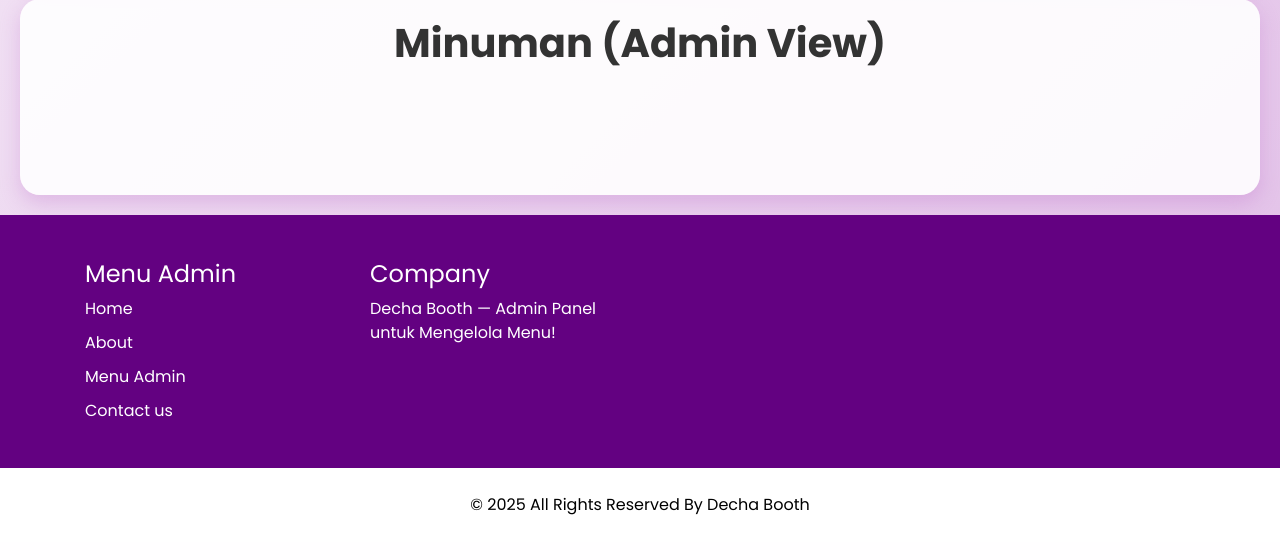
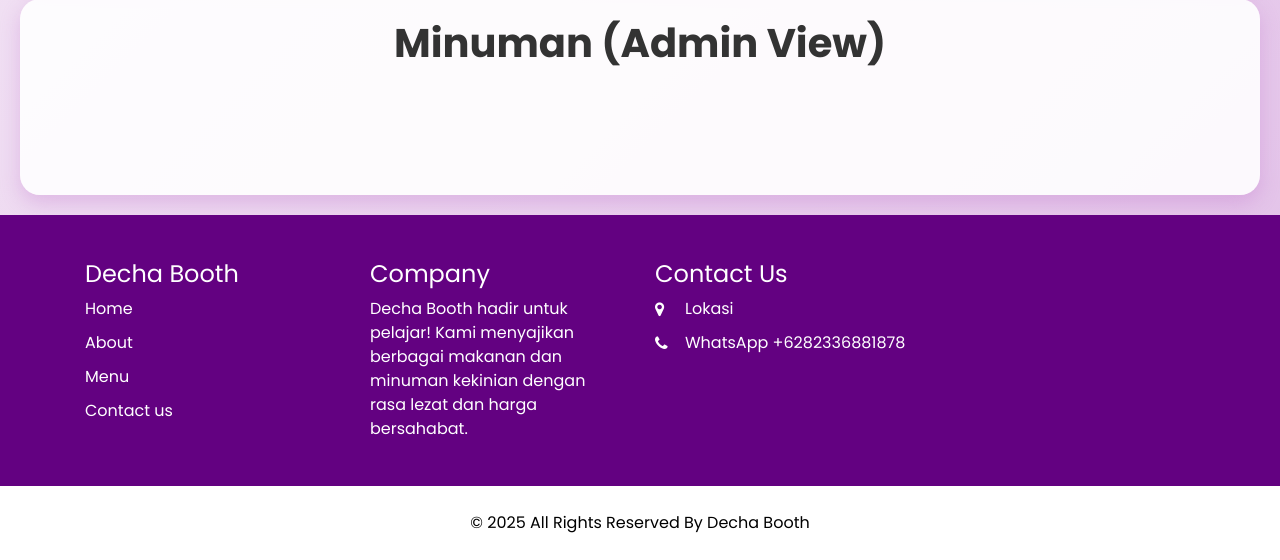
Before and after one commit to fauzifzifi/dechabooth, a PHP site: page /admin_menu.php in a window 1280 px wide. Shown: the part 308-868 px from the top of the page. Before the commit the page ends 823 px from the top, so only its background shows below. Run offline with PHP 8.4, Linux system fonts and the light colour scheme; the visitor is signed in with stand-in values (Sample User, id 1); data that the repository does not hold is empty; some libraries are stand-ins or nearby versions.

Commit message:
Update footer admin_menu.php

```diff
--- a/admin_menu.php
+++ b/admin_menu.php
@@ -149,39 +149,78 @@ if (isset($_GET['hapus'])) {
             </div>
         </section>
 
-        <!-- info & footer -->
+        <!-- info section -->
     <section class="info_section layout_padding2">
       <div class="container">
         <div class="row info_main_row">
           <div class="col-md-6 col-lg-3">
             <div class="info_links">
-                            <h4>Menu Admin</h4>
+              <h4>
+                Decha Booth
+              </h4>
               <div class="info_links_menu">
-                                <a href="index.php">Home</a>
-                                <a href="about.html">About</a>
-                                <a href="admin_menu.php">Menu Admin</a>
-                                <a href="contact.php">Contact us</a>
+                <a href="index.php">
+                  Home
+                </a>
+                <a href="about.html">
+                  About
+                </a>
+                <a href="menu.php">
+                  Menu
+                </a>
+                <a href="contact.php">
+                  Contact us
+                </a>
               </div>
             </div>
           </div>
           <div class="col-md-6 col-lg-3">
             <div class="info_detail">
-                            <h4>Company</h4>
-                            <p class="mb-0">Decha Booth — Admin Panel untuk Mengelola Menu!</p>
+              <h4>
+                Company
+              </h4>
+              <p class="mb-0">
+                Decha Booth hadir untuk pelajar! Kami menyajikan berbagai makanan
+                dan minuman kekinian dengan rasa lezat dan harga bersahabat.
+              </p>
+            </div>
+          </div>
+          <div class="col-md-6 col-lg-3">
+            <h4>
+              Contact Us
+            </h4>
+            <div class="info_contact">
+              <a href="https://maps.app.goo.gl/wChnMDa6as9zeXYLA?g_st=aw" target="_blank">
+                <i class="fa fa-map-marker" aria-hidden="true"></i>
+                <span>
+                  Lokasi
+                </span>
+              </a>
+              <a href="https://wa.me/+6282336881878" target="_blank">
+                <i class="fa fa-phone" aria-hidden="true"></i>
+                <span>
+                  WhatsApp +6282336881878
+                </span>
+              </a>
             </div>
           </div>
         </div>
       </div>
     </section>
+    <!-- end info_section -->
+  </div>
 
+  <!-- footer section -->
   <footer class="container-fluid footer_section">
     <div class="container">
       <div class="col-md-11 col-lg-8 mx-auto">
-                    <p>&copy; <span id="displayYear"></span> All Rights Reserved By Decha Booth</p>
+        <p>
+          &copy; <span id="displayYear"></span> All Rights Reserved By Decha Booth
+        </p>
       </div>
     </div>
   </footer>
-    </div>
+  <!-- footer section -->
 
     <!-- JS -->
     <script src="js/jquery-3.4.1.min.js"></script>
```
Lines whose indentation alone changed are shown as unchanged.
